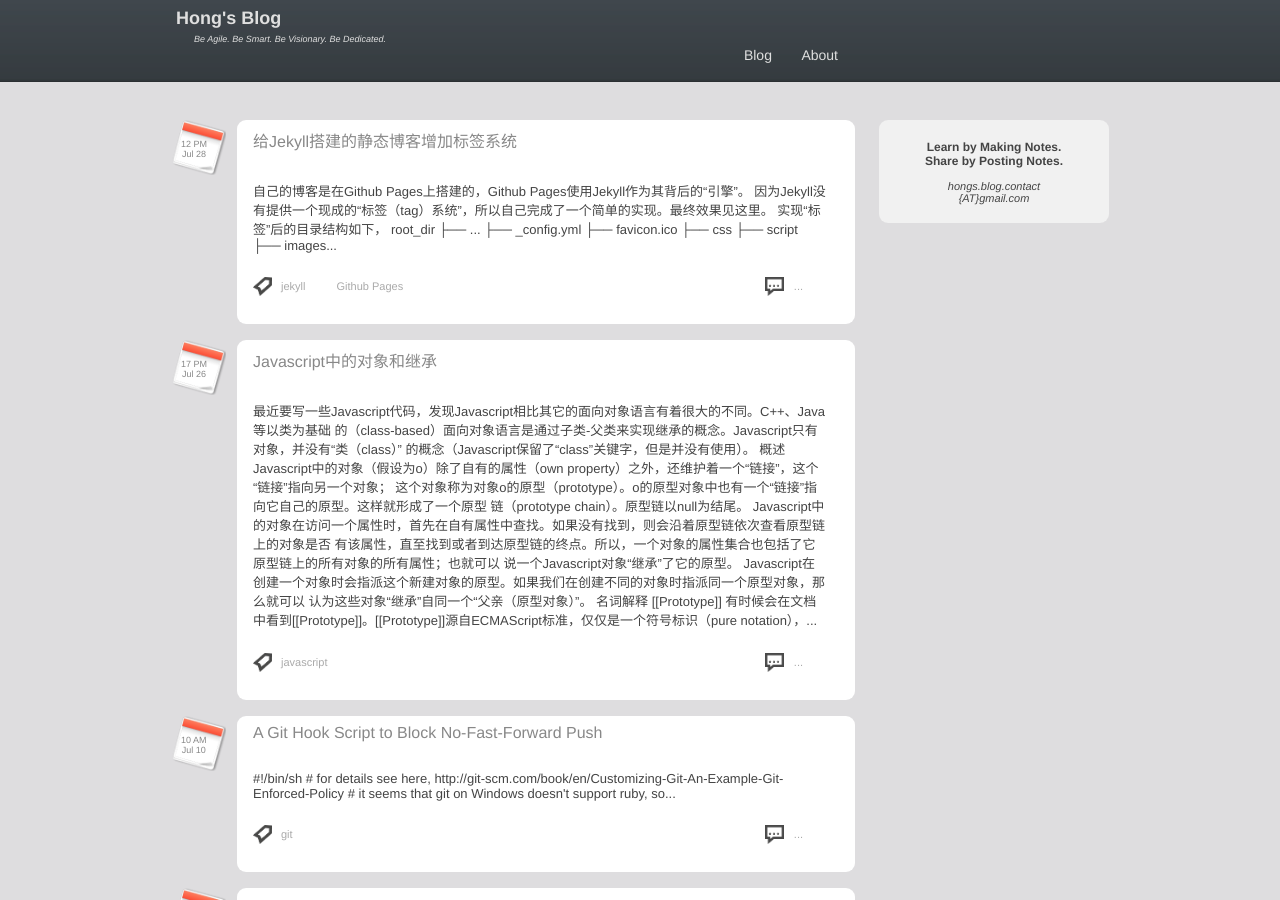
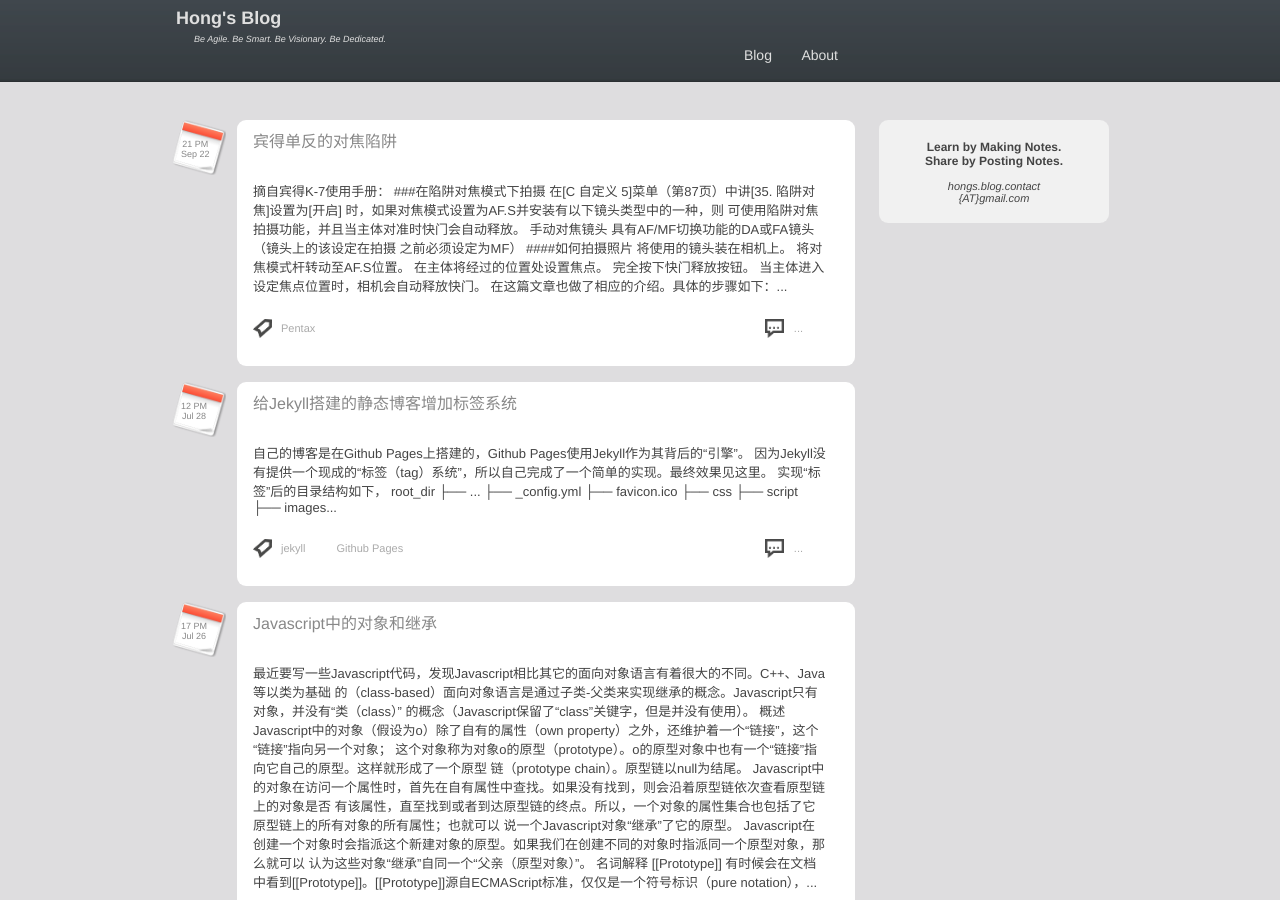
Before and after one commit to RockHong/rockhong.github.com, a Jekyll site: the page built from index.html, in a window 1280 px wide and 900 px high. Built offline with Jekyll 4.4.1, drawn with Linux system fonts in a browser that asks for light colours; the list of posts is cut into pages by our own code; comment, search, counter and statistics services are not loaded; some of the changed text lies outside the part shown.

Commit message:
add post

```diff
--- /dev/null
+++ b/_posts/2014-09-22-pentax-trap-focus.md
@@ -0,0 +1,50 @@
+---
+# MUST HAVE BEG
+layout: post
+disqus_identifier: 20140922-pentax-trap-focus # DON'T CHANGE THE VALUE ONCE SET
+title: 宾得单反的对焦陷阱
+# MUST HAVE END
+
+subtitle:
+tags:
+- Pentax
+date: 2014-09-22 21:32:00
+image:
+image_desc:
+---
+
+摘自宾得K-7使用手册：
+
+>###在陷阱对焦模式下拍摄
+
+>在[C 自定义 5]菜单（第87页）中讲[35. 陷阱对焦]设置为[开启]
+>时，如果对焦模式设置为**AF.S**并安装有以下镜头类型中的一种，则
+>可使用陷阱对焦拍摄功能，并且当主体对准时快门会自动释放。
+>
+>* 手动对焦镜头
+>* 具有**AF/MF**切换功能的DA或FA镜头（镜头上的该设定在拍摄
+>之前必须设定为**MF**）
+>
+>####如何拍摄照片
+>1. 将使用的镜头装在相机上。
+>1. 将对焦模式杆转动至**AF.S**位置。
+>1. 在主体将经过的位置处设置焦点。
+>1. 完全按下快门释放按钮。
+>
+>当主体进入设定焦点位置时，相机会自动释放快门。
+
+
+
+
+在[这篇文章][1]也做了相应的介绍。具体的步骤如下：
+
+1. 相机设置在AF-S模式
+2. 相机设置在连拍模式
+3. 曝光模式设置成AV，这样可以用大光圈，得到浅的景深和很快的快门速度（作者估计是用来拍鸟的）
+4. 调整好焦点
+5. 盖上取景款，防止曝光错误
+6. Plug in the cable release, push the release button and block it.（估计就是用快门线来按下快门）
+
+
+
+[1]: http://www.pentaxforums.com/forums/53-pentax-dslr-camera-articles/51036-how-use-trap-focus-catch-focus.html "Pentax Trap Focus"
```
Also changed, not shown: _posts/2013-07-06-name-space-in-c.md (+4 -2 lines).
